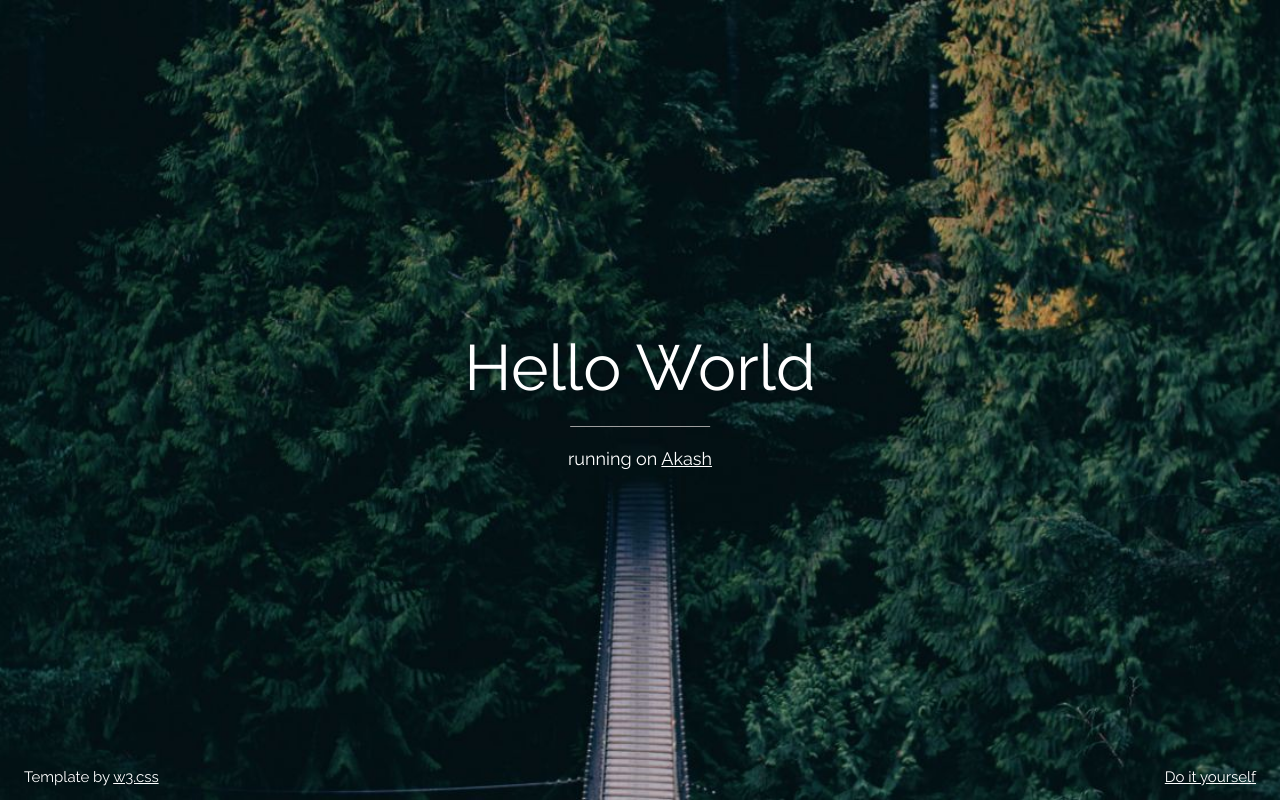
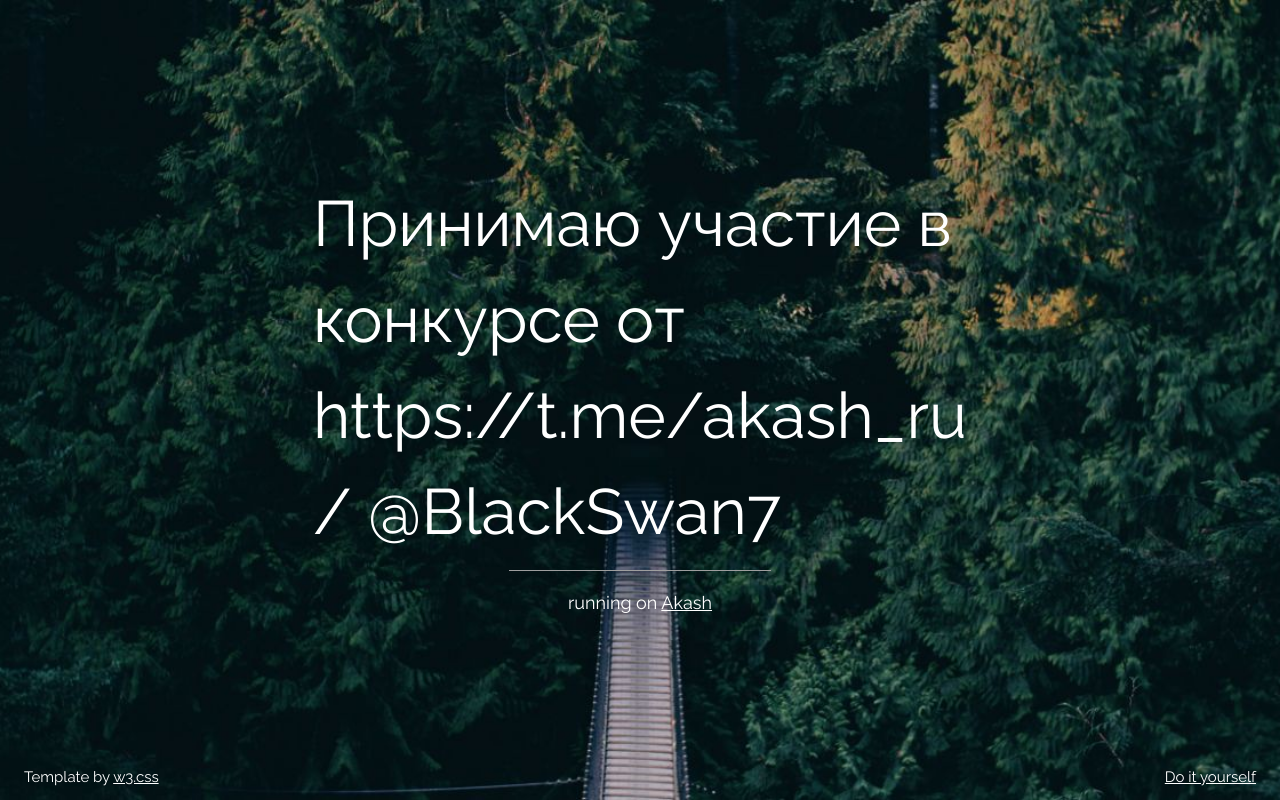
Before and after one commit to fOrest9406/akash-hello-world, a plain HTML site: page app/index.html in a window 1280 px wide. Drawn offline with nearby package versions, Linux system fonts and the light colour scheme.

Commit message:
Update index.html

```diff
--- a/app/index.html
+++ b/app/index.html
@@ -19,7 +19,7 @@
 
     <div class="bgimg w3-display-container w3-animate-opacity w3-text-white">
       <div class="w3-display-middle">
-        <h1 class="w3-jumbo w3-animate-top">Hello World</h1>
+        <h1 class="w3-jumbo w3-animate-top">Принимаю участие в конкурсе от https://t.me/akash_ru / @BlackSwan7</h1>
         <hr class="w3-border-grey" style="margin:auto;width:40%">
         <p class="w3-large w3-center">running on <a href="https://akash.network/">Akash</a></p>
       </div>
```
